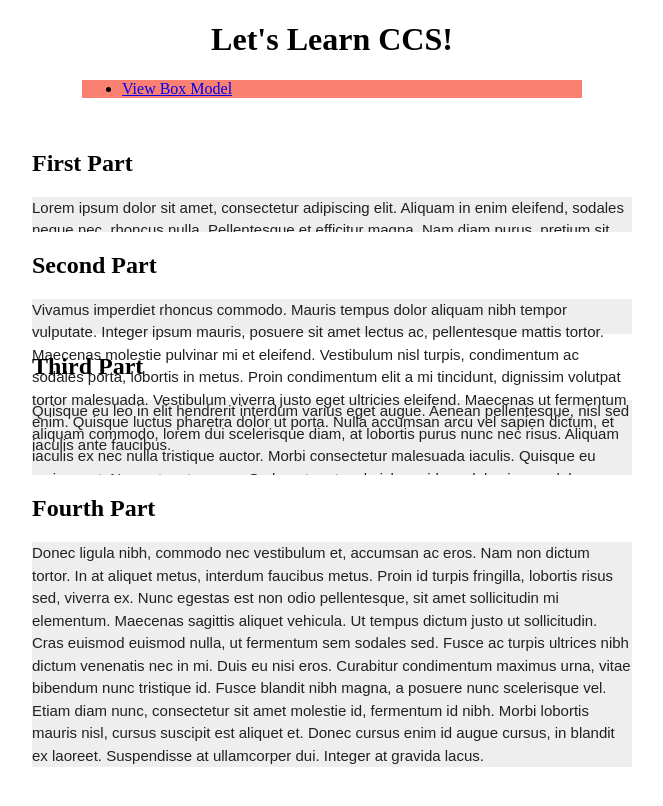
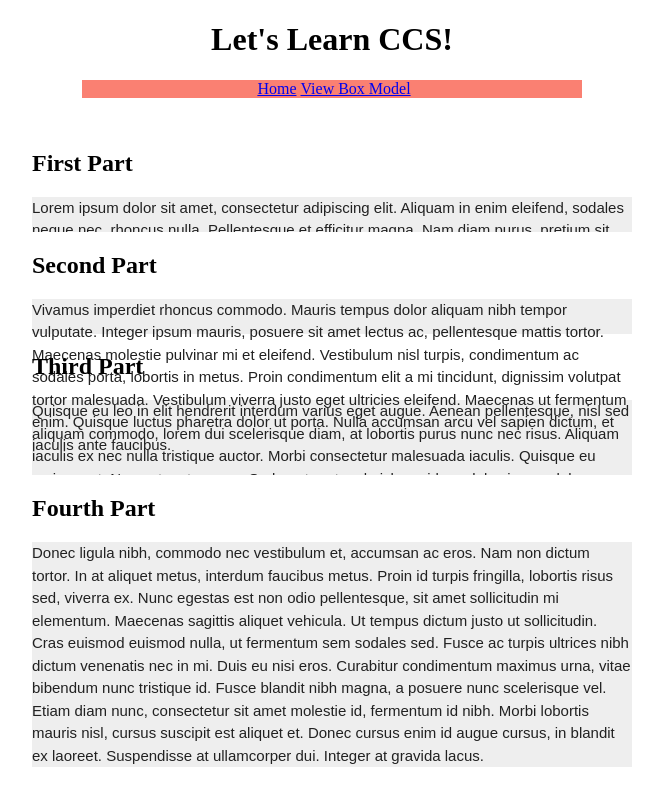
Before and after one commit to MarvRoldan/Lets-Learn-CSS, a plain HTML site: page index.html in a window 1280 px wide. Shown: the whole page, without its empty margins (308-971 px from the left). Drawn offline with Linux system fonts and the light colour scheme.

Commit message:
Finished nav

```diff
--- a/css/main.css
+++ b/css/main.css
@@ -9,6 +9,20 @@ nav {
     background-color: salmon;
     margin: 16px auto; /* 16px top and bottom. Left and Right auto */
     /* 16px auto 32px. This would be 16px top, left right auto, 32px bottom */
+}
+
+nav ul {
+    text-align: center;
+    padding: 0;
+}
+
+nav ul li {
+    display: inline-block;
+}
+
+nav ul li a:hover, a:focus {
+    text-decoration: none; /* This removes underline */
+    color: crimson;
 }
 
 article {
@@ -25,10 +39,6 @@ p {
     line-height: 1.5;
     color: rgb( 33, 33, 33); /* There are a few ways to do color... */
     background-color: #eeeeee; /* Can also use hex */
-}
-
-a:hover, a:focus {
-    color: crimson;
 }
 
 /* Text meant only for screen readers. */
--- a/index.html
+++ b/index.html
@@ -16,6 +16,11 @@
                     <a class="screen-reader-text"
                     href="#second-part"> <!-- Skip to "id" -->
                         Skip to Content
+                    </a>
+                </li>
+                <li>
+                    <a href="./index.html">
+                        Home
                     </a>
                 </li>
                 <li>
```
